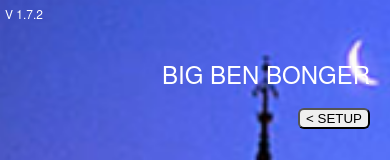
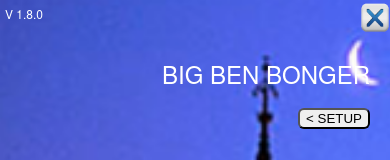
Before and after one commit to haroldwagg/BigBen, a plain HTML site: page www/index.html in a window 390 px wide. Shown: the top 160 px of the page. Drawn offline with Linux system fonts and the light colour scheme; some packages are replaced by stand-ins of ours.

Commit message:
Added Xit Button

```diff
--- a/config.xml
+++ b/config.xml
@@ -1,5 +1,5 @@
 <?xml version='1.0' encoding='utf-8'?>
-<widget id="com.phonegap.bigben" version="1.7.2" xmlns="http://www.w3.org/ns/widgets" xmlns:gap="http://phonegap.com/ns/1.0">
+<widget id="com.phonegap.bigben" version="1.8.0" xmlns="http://www.w3.org/ns/widgets" xmlns:gap="http://phonegap.com/ns/1.0">
     <name>Big Ben</name>
     <description>
         Does the Big Ben chimes and strikes.
--- a/www/css/index.css
+++ b/www/css/index.css
@@ -166,3 +166,8 @@ h1 {
 #versioner {
   color: white;
 }
+
+#xer {
+  float: right;
+  margin-top: -20px;
+}
--- a/www/index.html
+++ b/www/index.html
@@ -45,7 +45,8 @@
 </head>
 
 <body>
-        <div id="versioner" style="color: white; margin-left: 5px; margin-top: 5px;">v 1.7.2</div>
+        <div id="versioner" style="color: white; margin-left: 5px; margin-top: 5px;">v 1.8.0</div>
+        <div id="xer"><img id="ximage" src="img/x.png" width="30" height="31" border="0" onClick="doExit()" /></div>
 
        <br /><br /><h1 id="titler">BIG BEN BONGER</h1>
 
@@ -349,6 +350,11 @@
         init();
       }
 
+      function doExit()   {
+        clearTimeout(loopThread);
+        navigator.app.exitApp();
+      }
+
 
     </script>
 
```
Also changed, not shown: www/img/x.png (added), 1 other file.
